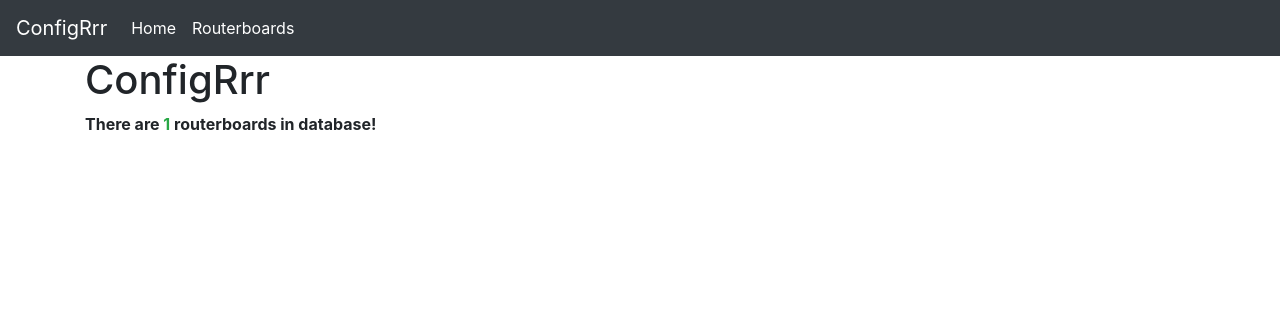
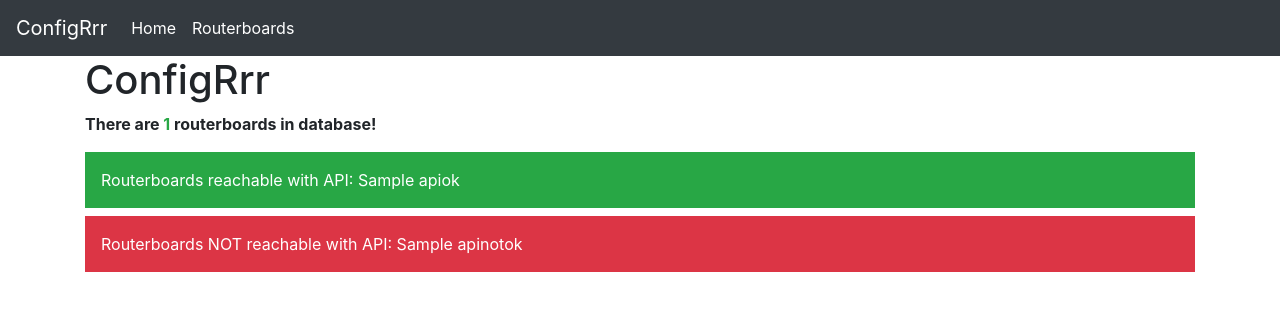
Before and after one commit to arnoldx17/ConfigRrr, a Flask app: template templates/index.html in a window 1280 px wide. Shown: the top 316 px of the page. Run offline with Flask 2, Linux system fonts and the light colour scheme; the template is opened without the code that fills it: most values are stand-ins (such as "Sample title", 1, 10 or a date in 2020); some libraries are stand-ins or nearby versions.

Commit message:
Display new informations

```diff
--- a/templates/index.html
+++ b/templates/index.html
@@ -2,6 +2,7 @@
 {% block content %}
 
 <p class="h1">ConfigRrr</p>
-<p class="font-weight-bold">There are <a href="{{ url_for('routerboards') }}" class="text-success text-decoration-none">{{routerboardCount}}</a> routerboards in database!</p>
-
+<p class="font-weight-bold">There are <a href="{{ url_for('routerboards') }}" class="text-success text-decoration-none">{{data[0]['routerboardCount']}}</a> routerboards in database!</p>
+<div class="p-3 mb-2 bg-success text-white">Routerboards reachable with API: {{data[0]['apiok']}}</div>
+<div class="p-3 mb-2 bg-danger text-white">Routerboards NOT reachable with API: {{data[0]['apinotok']}}</div>
 {% endblock %}
```
